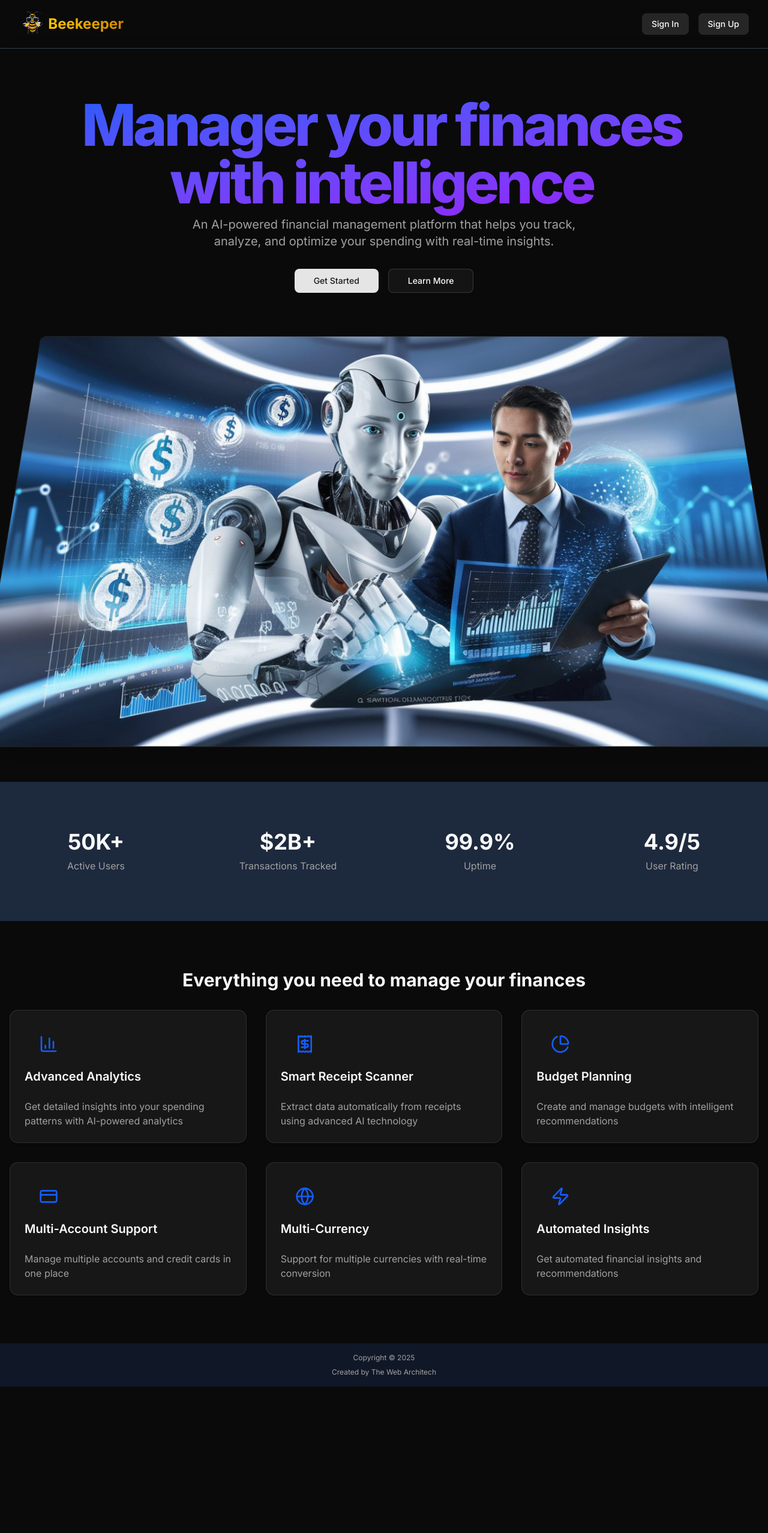
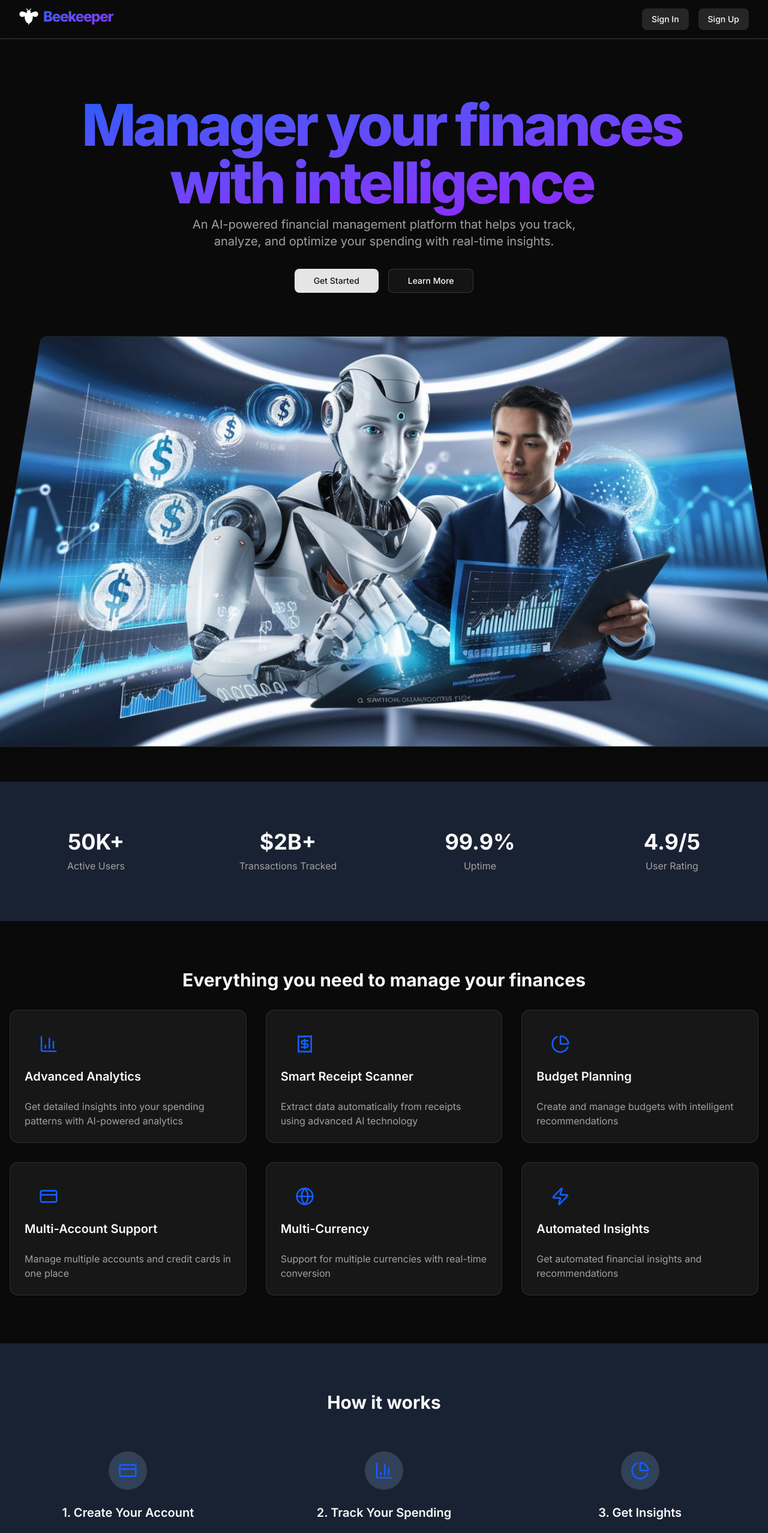
Before and after one commit to JerryDoran/ai-expense-tracker, a Next.js app: page / in a window 1280 px wide. Shown: the top 2555 px of the page at 60% size. Before the commit the page ends 2311 px from the top, so only its background shows below. Built offline with nearby package versions, Linux system fonts and the light colour scheme; no server answers.

Commit message:
finished home landing page

```diff
--- a/app/page.jsx
+++ b/app/page.jsx
@@ -1,12 +1,20 @@
+import Image from 'next/image';
+import Link from 'next/link';
+import {
+  featuresData,
+  howItWorksData,
+  statsData,
+  testimonialsData,
+} from '@/data/landing';
 import Hero from '@/components/hero';
 import { Card, CardContent } from '@/components/ui/card';
-import { featuresData, statsData } from '@/data/landing';
+import { Button } from '@/components/ui/button';
 
 export default function Home() {
   return (
     <div className='mt-20'>
       <Hero />
-      <section className='py-20 bg-slate-800'>
+      <section className='py-20 bg-slate-800/80'>
         <div className='container mx-auto px-4'>
           <div className='grid grid-cols-2 md:grid-cols-4 gap-8'>
             {statsData.map((stat, index) => (
@@ -36,6 +44,74 @@ export default function Home() {
           </div>
         </div>
       </section>
+      <section className='py-20 bg-slate-800/80'>
+        <div className='container mx-auto px-4'>
+          <h2 className='text-3xl font-bold text-center mb-16'>How it works</h2>
+          <div className='grid grid-cols-1 md:grid-cols-3 gap-8'>
+            {howItWorksData.map((item, index) => (
+              <div key={index} className='text-center'>
+                <div className='size-16 bg-slate-700 rounded-full flex items-center justify-center mx-auto mb-6'>
+                  {item.icon}
+                </div>
+                <h3 className='text-xl font-semibold mb-4'>{item.title}</h3>
+                <p className='text-muted-foreground'>{item.description}</p>
+              </div>
+            ))}
+          </div>
+        </div>
+      </section>
+      <section className='py-20'>
+        <div className='container mx-auto px-4'>
+          <h2 className='text-3xl font-bold text-center mb-8'>
+            What our users say
+          </h2>
+          <div className='grid grid-cols-1 md:grid-cols-3 gap-8'>
+            {testimonialsData.map((testimonial, index) => (
+              <Card key={index} className='p-6'>
+                <CardContent className='pt-4'>
+                  <div className='flex items-center mb-4'>
+                    <Image
+                      src={testimonial.image}
+                      alt={testimonial.name}
+                      width={40}
+                      height={40}
+                      className='rounded-full'
+                    />
+                    <div className='ml-4'>
+                      <div className='font-semibold'>{testimonial.name}</div>
+                      <span className='text-muted-foreground text-sm'>
+                        {testimonial.role}
+                      </span>
+                    </div>
+                  </div>
+                  <p className='text-muted-foreground mt-4 text-sm'>
+                    {testimonial.quote}
+                  </p>
+                </CardContent>
+              </Card>
+            ))}
+          </div>
+        </div>
+      </section>
+      <section className='py-20 bg-slate-700/80'>
+        <div className='container mx-auto px-4 text-center'>
+          <h2 className='text-3xl font-bold text-center mb-4'>
+            Ready to take control of your finances?
+          </h2>
+          <p className='text-muted-foreground mb-8 max-w-2xl mx-auto'>
+            Join thousands of users who are already saving and investing smarter
+            with Beekeeper
+          </p>
+          <Link href='/dashboard'>
+            <Button
+              size='lg'
+              className='animate-bounce uppercase cursor-pointer transition-colors text-gray-200 bg-blue-500 hover:bg-blue-600'
+            >
+              Get Started
+            </Button>
+          </Link>
+        </div>
+      </section>
     </div>
   );
 }
--- a/components/header.jsx
+++ b/components/header.jsx
@@ -17,15 +17,13 @@ export default function Header() {
       <nav className='container mx-auto px-4 py-1 flex items-center justify-between'>
         <Link href='/' className='text-2xl font-bold flex items-center'>
           <Image
-            src='/beelogo.png'
+            src='/logo.svg'
             alt='Beekeeper Logo'
-            width={50}
-            height={50}
-            className='h-12 w-auto object-contain mr-1 mb-2'
+            width={30}
+            height={30}
+            className='size-8 object-contain mr-2 mb-2'
           />
-          <span className='bg-gradient-to-r from-yellow-400 to-yellow-600 bg-clip-text text-transparent'>
-            Beekeeper
-          </span>
+          <span className='gradient-title'>Beekeeper</span>
         </Link>
         <div className='flex items-center space-x-4'>
           <SignedIn>
--- a/data/landing.js
+++ b/data/landing.js
@@ -5,107 +5,107 @@ import {
   CreditCard,
   Globe,
   Zap,
-} from "lucide-react";
+} from 'lucide-react';
 
 // Stats Data
 export const statsData = [
   {
-    value: "50K+",
-    label: "Active Users",
+    value: '50K+',
+    label: 'Active Users',
   },
   {
-    value: "$2B+",
-    label: "Transactions Tracked",
+    value: '$2B+',
+    label: 'Transactions Tracked',
   },
   {
-    value: "99.9%",
-    label: "Uptime",
+    value: '99.9%',
+    label: 'Uptime',
   },
   {
-    value: "4.9/5",
-    label: "User Rating",
+    value: '4.9/5',
+    label: 'User Rating',
   },
 ];
 
 // Features Data
 export const featuresData = [
   {
-    icon: <BarChart3 className="h-8 w-8 text-blue-600" />,
-    title: "Advanced Analytics",
+    icon: <BarChart3 className='h-8 w-8 text-blue-600' />,
+    title: 'Advanced Analytics',
     description:
-      "Get detailed insights into your spending patterns with AI-powered analytics",
+      'Get detailed insights into your spending patterns with AI-powered analytics',
   },
   {
-    icon: <Receipt className="h-8 w-8 text-blue-600" />,
-    title: "Smart Receipt Scanner",
+    icon: <Receipt className='h-8 w-8 text-blue-600' />,
+    title: 'Smart Receipt Scanner',
     description:
-      "Extract data automatically from receipts using advanced AI technology",
+      'Extract data automatically from receipts using advanced AI technology',
   },
   {
-    icon: <PieChart className="h-8 w-8 text-blue-600" />,
-    title: "Budget Planning",
-    description: "Create and manage budgets with intelligent recommendations",
+    icon: <PieChart className='h-8 w-8 text-blue-600' />,
+    title: 'Budget Planning',
+    description: 'Create and manage budgets with intelligent recommendations',
   },
   {
-    icon: <CreditCard className="h-8 w-8 text-blue-600" />,
-    title: "Multi-Account Support",
-    description: "Manage multiple accounts and credit cards in one place",
+    icon: <CreditCard className='h-8 w-8 text-blue-600' />,
+    title: 'Multi-Account Support',
+    description: 'Manage multiple accounts and credit cards in one place',
   },
   {
-    icon: <Globe className="h-8 w-8 text-blue-600" />,
-    title: "Multi-Currency",
-    description: "Support for multiple currencies with real-time conversion",
+    icon: <Globe className='h-8 w-8 text-blue-600' />,
+    title: 'Multi-Currency',
+    description: 'Support for multiple currencies with real-time conversion',
   },
   {
-    icon: <Zap className="h-8 w-8 text-blue-600" />,
-    title: "Automated Insights",
-    description: "Get automated financial insights and recommendations",
+    icon: <Zap className='h-8 w-8 text-blue-600' />,
+    title: 'Automated Insights',
+    description: 'Get automated financial insights and recommendations',
   },
 ];
 
 // How It Works Data
 export const howItWorksData = [
   {
-    icon: <CreditCard className="h-8 w-8 text-blue-600" />,
-    title: "1. Create Your Account",
+    icon: <CreditCard className='h-8 w-8 text-blue-600' />,
+    title: '1. Create Your Account',
     description:
-      "Get started in minutes with our simple and secure sign-up process",
+      'Get started in minutes with our simple and secure sign-up process',
   },
   {
-    icon: <BarChart3 className="h-8 w-8 text-blue-600" />,
-    title: "2. Track Your Spending",
+    icon: <BarChart3 className='h-8 w-8 text-blue-600' />,
+    title: '2. Track Your Spending',
     description:
-      "Automatically categorize and track your transactions in real-time",
+      'Automatically categorize and track your transactions in real-time',
   },
   {
-    icon: <PieChart className="h-8 w-8 text-blue-600" />,
-    title: "3. Get Insights",
+    icon: <PieChart className='h-8 w-8 text-blue-600' />,
+    title: '3. Get Insights',
     description:
-      "Receive AI-powered insights and recommendations to optimize your finances",
+      'Receive AI-powered insights and recommendations to optimize your finances',
   },
 ];
 
 // Testimonials Data
 export const testimonialsData = [
   {
-    name: "Sarah Johnson",
-    role: "Small Business Owner",
-    image: "https://randomuser.me/api/portraits/women/75.jpg",
+    name: 'Sarah Johnson',
+    role: 'Small Business Owner',
+    image: 'https://randomuser.me/api/portraits/women/75.jpg',
     quote:
-      "Welth has transformed how I manage my business finances. The AI insights have helped me identify cost-saving opportunities I never knew existed.",
+      'Beekeeper has transformed how I manage my business finances. The AI insights have helped me identify cost-saving opportunities I never knew existed.',
   },
   {
-    name: "Michael Chen",
-    role: "Freelancer",
-    image: "https://randomuser.me/api/portraits/men/75.jpg",
+    name: 'Michael Chen',
+    role: 'Freelancer',
+    image: 'https://randomuser.me/api/portraits/men/75.jpg',
     quote:
-      "The receipt scanning feature saves me hours each month. Now I can focus on my work instead of manual data entry and expense tracking.",
+      'The receipt scanning feature saves me hours each month. Now I can focus on my work instead of manual data entry and expense tracking.',
   },
   {
-    name: "Emily Rodriguez",
-    role: "Financial Advisor",
-    image: "https://randomuser.me/api/portraits/women/74.jpg",
+    name: 'Emily Rodriguez',
+    role: 'Financial Advisor',
+    image: 'https://randomuser.me/api/portraits/women/74.jpg',
     quote:
-      "I recommend Welth to all my clients. The multi-currency support and detailed analytics make it perfect for international investors.",
+      'I recommend Beekeeper to all my clients. The multi-currency support and detailed analytics make it perfect for international investors.',
   },
 ];
--- a/next.config.mjs
+++ b/next.config.mjs
@@ -1,4 +1,13 @@
 /** @type {import('next').NextConfig} */
-const nextConfig = { devIndicators: false };
+const nextConfig = {
+  images: {
+    remotePatterns: [
+      {
+        protocol: 'https',
+        hostname: 'randomuser.me',
+      },
+    ],
+  },
+};
 
 export default nextConfig;
```
